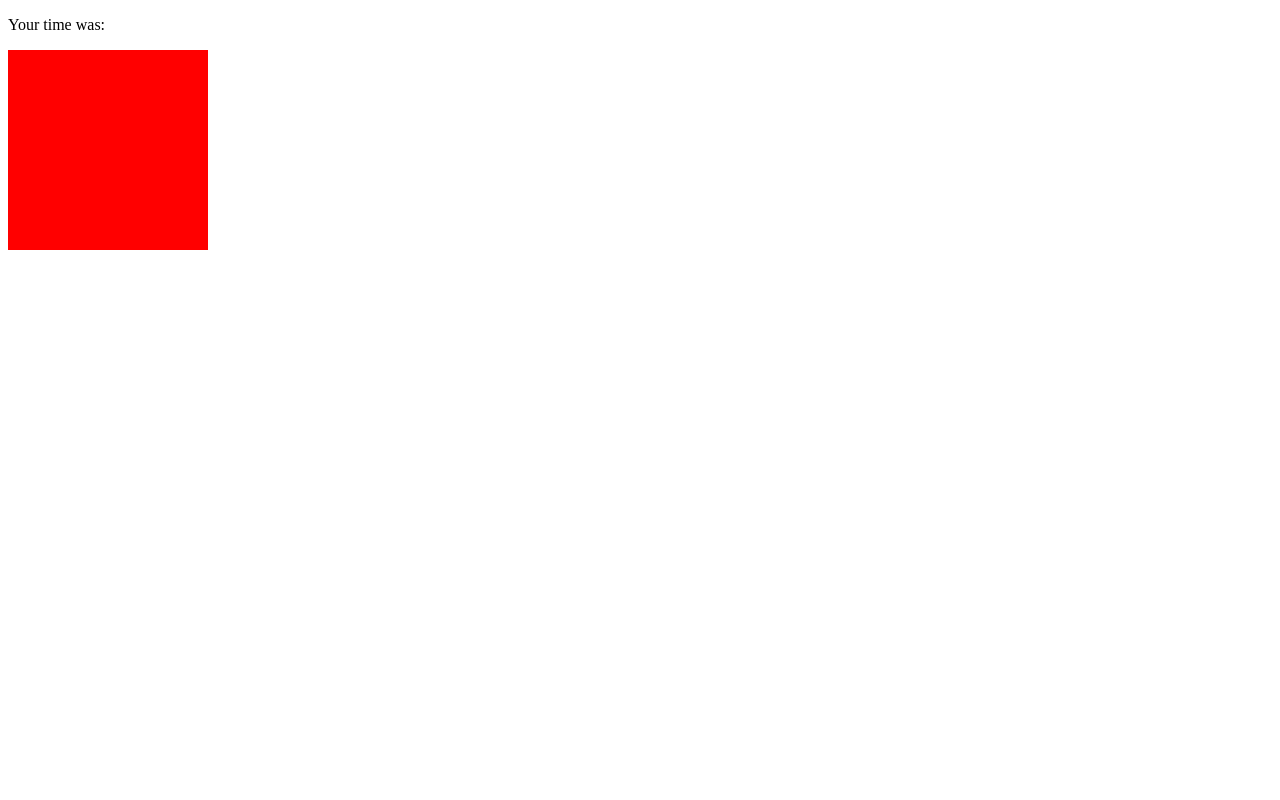
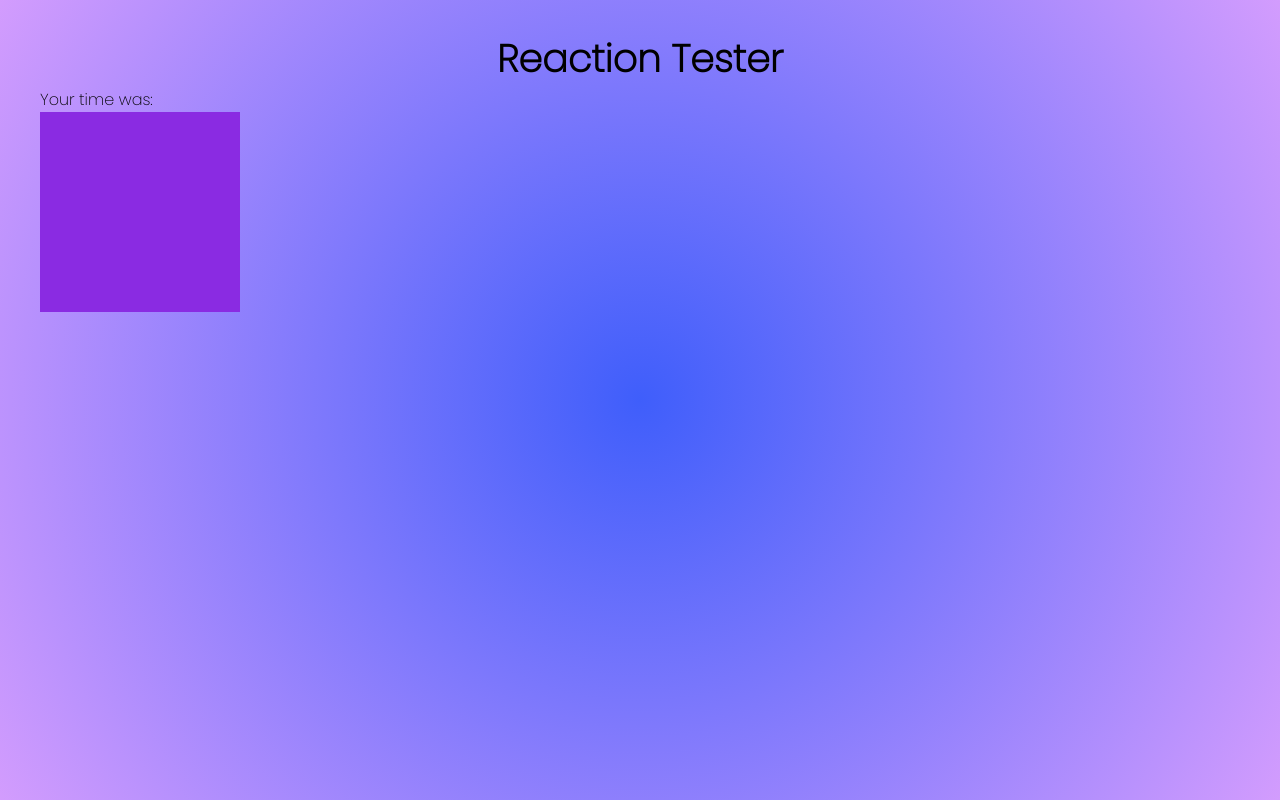
Before and after one commit to asbhogal/JavaScript-Reaction-Tester-Project, a plain HTML site: page index.html in a window 1280 px wide. Drawn offline with Linux system fonts and the light colour scheme.

Commit message:
added styling

```diff
--- a/index.html
+++ b/index.html
@@ -7,7 +7,9 @@
     <script type="text/javascript" src="script.js" defer></script>
 </head>
 <body>
-    <p id="time-calculated">Your time was: <span id="timeTaken"></span></p>
-    <div id="shape"></div>
-
+    <div id="wrapper">
+        <h1 id="heading">Reaction Tester</h1>
+        <p id="time-calculated">Your time was: <span id="timeTaken"></span></p>
+        <div id="shape"></div>
+    </div>
 </body>
--- a/partials/_typography.scss
+++ b/partials/_typography.scss
@@ -0,0 +1,6 @@
+@import url('https://fonts.googleapis.com/css2?family=Poppins:wght@200&display=swap');
+
+body {
+    font-family: 'Poppins', sans-serif;
+    font-weight: ExtraLight 200;
+}
--- a/style.scss
+++ b/style.scss
@@ -1,7 +1,25 @@
 @import 'partials/typography', 'partials/variables';
 
-#shape {
-    width: 200px;
-    height: 200px;
-    background-color: red;
+* {
+    margin: 0;
+    padding: 0;
+    box-sizing: border-box;
 }
+
+#wrapper {
+    width: 100vw;
+    height: 100vh;
+    padding: 0 40px;
+    background: radial-gradient(circle, rgba(63,94,251,1) 0%, rgba(172,70,252,0.5315709047290791) 100%);
+    #heading {
+        text-align: center;
+        font-weight: 600;
+        font-size: 38px;
+        padding-top: 30px;
+    }
+    #shape {
+        width: 200px;
+        height: 200px;
+        background-color: blueviolet;
+    }
+}
```
Also changed, not shown: dist/style.css, 1 other file.
